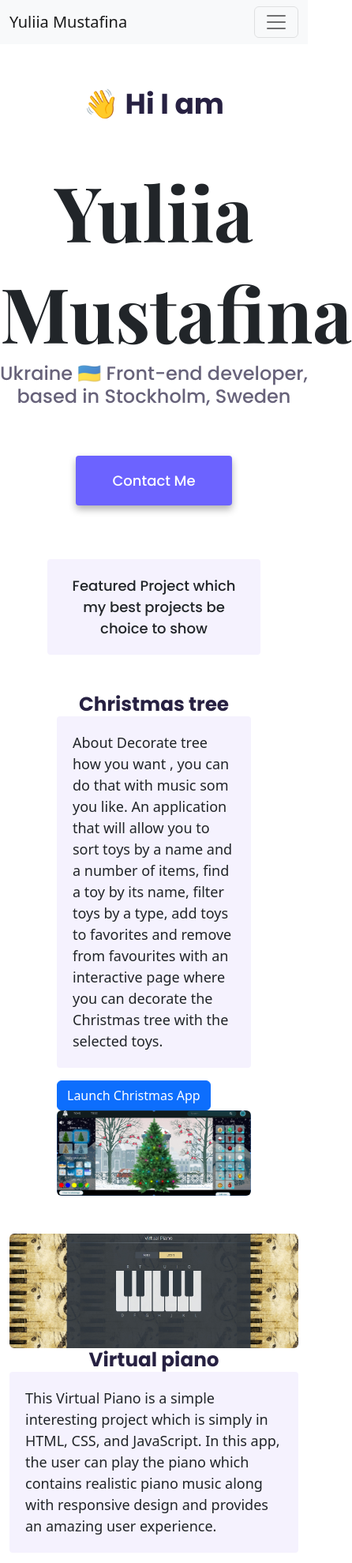
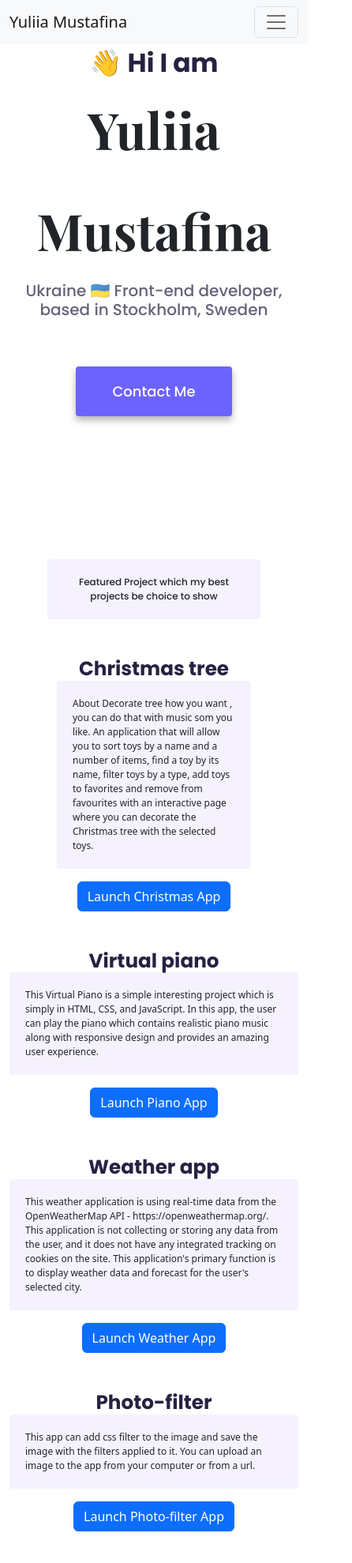
Before and after one commit to Mustafina1990/Cv-project, a plain HTML site: page index.html in a window 390 px wide. Shown: the top 1979 px of the page at 79% size, 446 px wide, since content can reach past the window. Drawn offline with nearby package versions, Linux system fonts and the light colour scheme.

Commit message:
added styles

```diff
--- a/index.html
+++ b/index.html
@@ -83,7 +83,7 @@
             interactive page where you can decorate the Christmas tree with the
             selected toys.
           </p>
-          <div class="mt-3">
+          <div class="mt-3 center">
             <a
               href="https://github.com/Mustafina1990/christmas-tree-react"
               target="_blank"
@@ -116,7 +116,7 @@
             piano which contains realistic piano music along with responsive
             design and provides an amazing user experience.
           </p>
-          <div class="mt-3">
+          <div class="mt-3 center">
             <a
               href="https://rolling-scopes-school.github.io/mustafina1990-JSFE2021Q1/virtual-piano"
               target="_blank"
@@ -137,7 +137,7 @@
             application's primary function is to display weather data and
             forecast for the user's selected city.
           </p>
-          <div class="mt-3">
+          <div class="mt-3 center">
             <a
               href="https://willowy-frangollo-811824.netlify.app/"
               target="_blank"
@@ -169,7 +169,7 @@
             filters applied to it. You can upload an image to the app from your
             computer or from a url.
           </p>
-          <div class="mt-3">
+          <div class="mt-3 center">
             <a
               href="https://rolling-scopes-school.github.io/mustafina1990-JSFE2021Q1/photo-filter"
               target="_blank"
--- a/style.css
+++ b/style.css
@@ -119,6 +119,33 @@ p {
   font-family: var(--fontPoppins);
 }
 
+@media (max-width: 767px) {
+  h1 {
+    font-size: 64px;
+  }
+
+  h3 {
+    font-size: 20px;
+  }
+
+  p {
+    font-size: 12px;
+  }
+
+  .helloText {
+    font-size: 33px;
+    padding: 0;
+  }
+
+  .img-fluid {
+    display: none;
+  }
+
+  .center {
+    text-align: center;
+  }
+}
+
 @media (min-width: 576px) {
   .col-sm-4 {
     flex: 0 0 auto;
```
